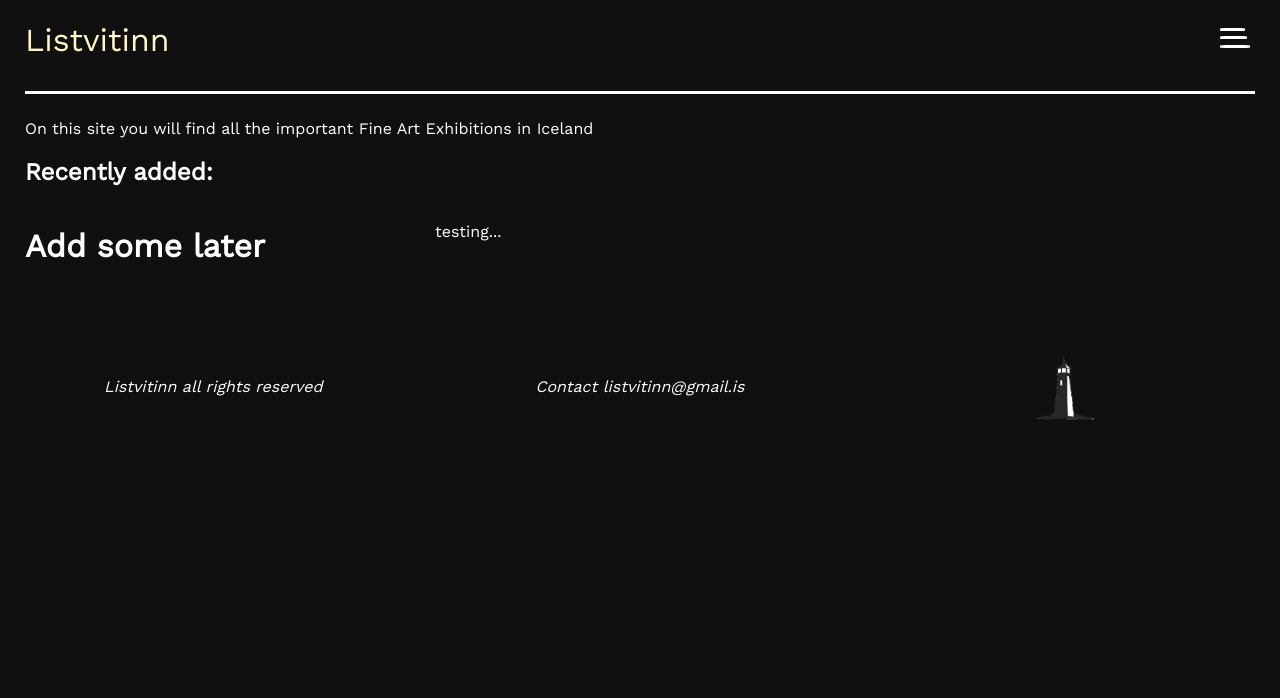
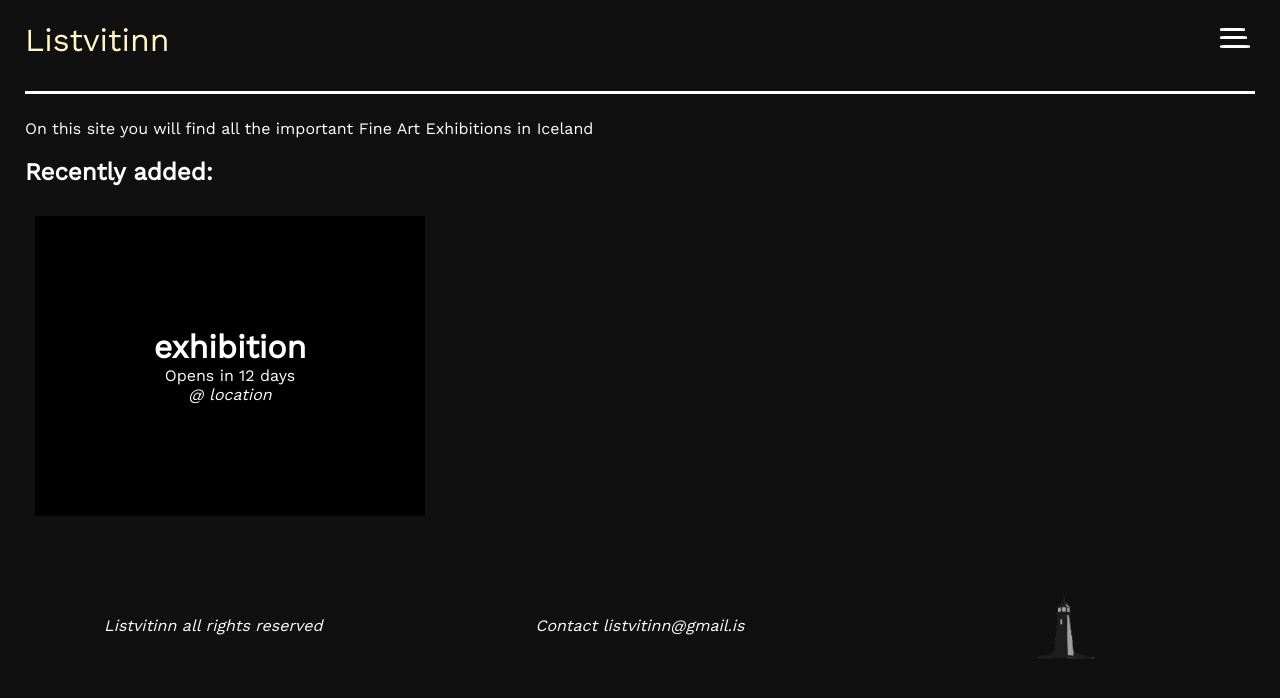
Before and after one commit to jonl17/listvitinn, a Gatsby site: page / in a window 1280 px wide. Built offline with nearby package versions, Linux system fonts and the light colour scheme; Gatsby itself is replaced by a stand-in of ours.

Commit message:
let's rock

```diff
--- a/src/components/EventBlock/index.js
+++ b/src/components/EventBlock/index.js
@@ -1,6 +1,5 @@
 import React from "react"
 import "./index.css"
-import Img from "gatsby-image"
 
 export default props => (
   <div className="Event-block">
@@ -9,6 +8,5 @@ export default props => (
       <p className="Event-days">{props.time}</p>
       <em className="Event-location">@ {props.location}</em>
     </div>
-    <Img fluid={props.image} objectFit="cover" height="100%" />
   </div>
 )
--- a/src/components/EventContainer/index.js
+++ b/src/components/EventContainer/index.js
@@ -1,7 +1,7 @@
 import React from "react"
 import "./index.css"
 // import { graphql, StaticQuery } from "gatsby"
-// import EventBlock from "../EventBlock"
+import EventBlock from "../EventBlock"
 
 /*
   this component will receive a list of events
@@ -32,49 +32,11 @@ class EventContainer extends React.Component {
   }
   render() {
     return (
-      <>
-        <h1>Add some later</h1>
-        <p>testing...</p>
-      </>
-      // <StaticQuery
-      //   query={graphql`
-      //     query {
-      //       allWordpressAcfExhibition {
-      //         edges {
-      //           node {
-      //             id
-      //             acf {
-      //               titill
-      //               Opnun
-      //               lokun
-      //               stadur
-      //               mynd {
-      //                 localFile {
-      //                   childImageSharp {
-      //                     fluid {
-      //                       ...GatsbyImageSharpFluid
-      //                     }
-      //                   }
-      //                 }
-      //               }
-      //             }
-      //           }
-      //         }
-      //       }
-      //     }
-      //   `}
-      //   render={data =>
-      //     data.allWordpressAcfExhibition.edges.map(({ node }) => (
-      //       <EventBlock
-      //         key={node.id}
-      //         title={node.acf.titill}
-      //         location={node.acf.stadur}
-      //         time={this.calculateTime(node.acf.Opnun, node.acf.lokun)}
-      //         image={node.acf.mynd.localFile.childImageSharp.fluid}
-      //       />
-      //     ))
-      //   }
-      // />
+      <EventBlock
+        title="exhibition"
+        location="location"
+        time={this.calculateTime("25/05/2019", "01/06/2019")}
+      />
     )
   }
 }
```
